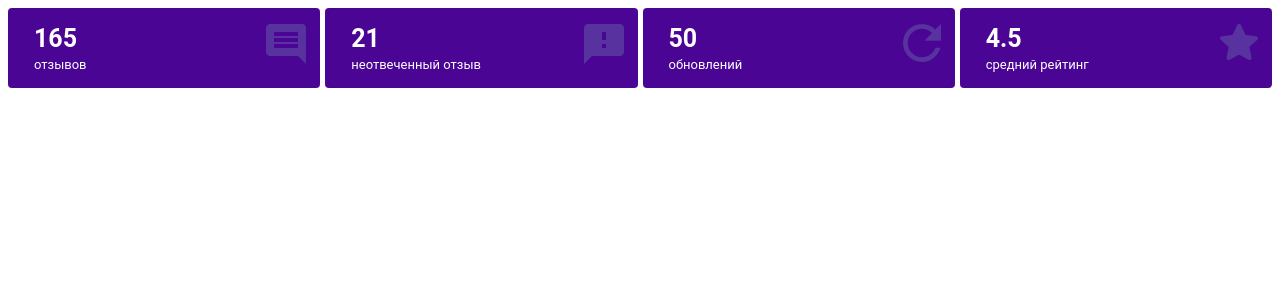
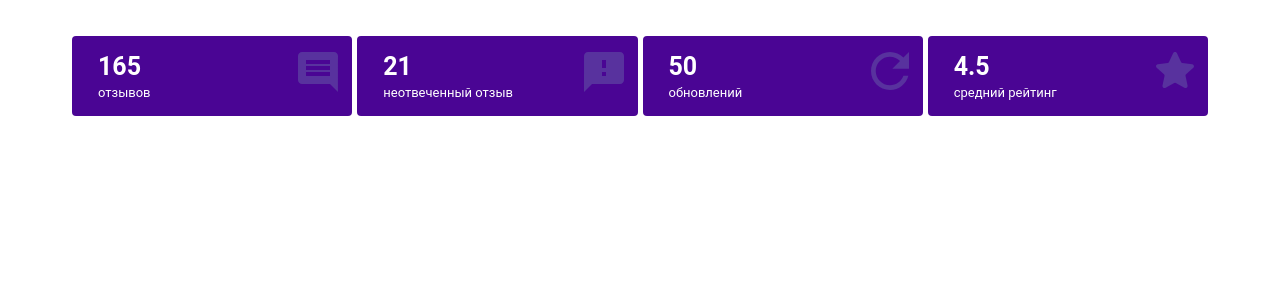
Before and after one commit to feofan-msk/Zoon-test, a React (Create React App) app: page / in a window 1280 px wide. Shown: the top 300 px of the page. Built offline with nearby package versions, Linux system fonts and the light colour scheme; the HTML template or start-up script is replaced by a standard one.

Commit message:
style: add App styles

```diff
--- a/src/App.js
+++ b/src/App.js
@@ -1,12 +1,20 @@
 import React, { Component } from "react";
+import styled from "styled-components";
+
 import Dashboard from "./Dashboard";
+
+const S = {};
+S.App = styled.div`
+  padding: 28px 64px 72px;
+  background: white;
+`;
 
 class App extends Component {
   render() {
     return (
-      <div className="App">
+      <S.App>
         <Dashboard />
-      </div>
+      </S.App>
     );
   }
 }
```
